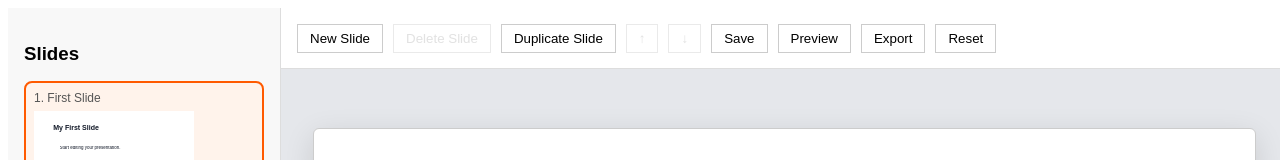
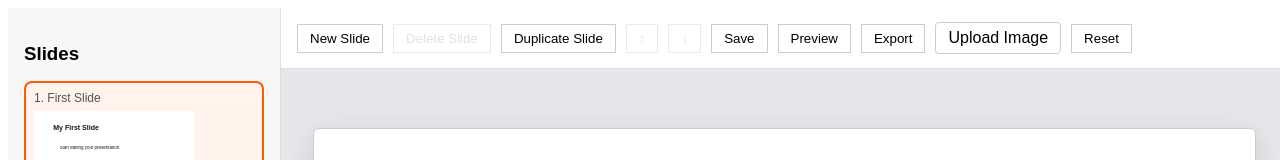
Before and after one commit to NargizaAlieva/revealjs-presentation-editor, a React app in the folder frontend/: page / in a window 1280 px wide. Shown: the top 160 px of the page. Built offline with nearby package versions, Linux system fonts and the light colour scheme; the HTML template or start-up script is replaced by a standard one.

Commit message:
feat: add image upload and canvas rendering

```diff
--- a/frontend/src/components/EditorCanvas.css
+++ b/frontend/src/components/EditorCanvas.css
@@ -125,3 +125,9 @@
   bottom: 8px;
   width: 10px;
 }
+
+.canvas-media {
+  object-fit: contain;
+  user-select: none;
+  cursor: pointer;
+}
--- a/frontend/src/components/EditorCanvas.jsx
+++ b/frontend/src/components/EditorCanvas.jsx
@@ -22,6 +22,7 @@ export default function EditorCanvas({
   }
 
   const textElements = slide.contents?.text ?? [];
+  const mediaElements = slide.contents?.media ?? [];
 
   const handleMouseMove = (e) => {
     const canvasRect = e.currentTarget.getBoundingClientRect();
@@ -90,7 +91,6 @@ export default function EditorCanvas({
             >
               {/* Drag handle — only visible when selected */}
               {isSelected && (
-
                 <>
                   {["top", "right", "bottom", "left"].map((side) => (
                     <div
@@ -120,10 +120,10 @@ export default function EditorCanvas({
                     onClick={(e) => {
                       e.stopPropagation();
                       onFormatTextElement(textElement.id, {
-                        weight: formatting.weight === "bold" ? "normal" : "bold",
+                        weight:
+                          formatting.weight === "bold" ? "normal" : "bold",
                       });
                     }}
-
                     style={{
                       fontWeight:
                         formatting.weight === "bold" ? "bold" : "normal",
@@ -204,6 +204,23 @@ export default function EditorCanvas({
             </div>
           );
         })}
+        {mediaElements.map((media) => (
+          <img
+            key={media.id}
+            src={media["file-link"]}
+            alt=""
+            className="canvas-media"
+            style={{
+              position: "absolute",
+              left: `${media.position?.x ?? 0}%`,
+              top: `${media.position?.y ?? 0}%`,
+              width: `${media.width ?? 300}px`,
+              height: `${media.height ?? 200}px`,
+              transform: `rotate(${media.rotation ?? 0}deg)`,
+              zIndex: media["z-index"] ?? 1,
+            }}
+          />
+        ))}
       </section>
     </main>
   );
--- a/frontend/src/components/Toolbar.css
+++ b/frontend/src/components/Toolbar.css
@@ -23,3 +23,16 @@
   opacity: 0.4;
   cursor: not-allowed;
 }
+
+.toolbar-upload {
+  display: inline-block;
+  padding: 6px 12px;
+  border: 1px solid #ccc;
+  cursor: pointer;
+  background: white;
+  border-radius: 4px;
+}
+
+.toolbar-upload:hover {
+  background: #f5f5f5;
+}
--- a/frontend/src/components/Toolbar.jsx
+++ b/frontend/src/components/Toolbar.jsx
@@ -13,6 +13,7 @@ export default function Toolbar({
   canMoveDown,
   onExportPresentation,
   onResetPresentation,
+  onImageUpload,
 }) {
   return (
     <header className="toolbar">
@@ -30,6 +31,15 @@ export default function Toolbar({
       <button onClick={onSavePresentation}>Save</button>{" "}
       <button onClick={onOpenPreview}>Preview</button>
       <button onClick={onExportPresentation}>Export</button>
+      <label className="toolbar-upload">
+        Upload Image
+        <input
+          type="file"
+          accept="image/*"
+          onChange={onImageUpload}
+          style={{ display: "none" }}
+        />
+      </label>
       <button onClick={onResetPresentation}>Reset</button>
     </header>
   );
--- a/frontend/src/hooks/useSlides.js
+++ b/frontend/src/hooks/useSlides.js
@@ -18,7 +18,9 @@ const loadInitialState = () => {
     const result = deserializePresentation(saved);
 
     if (!result || !result.data || !result.data.slideset) {
-      console.warn("[useSlides] Invalid or outdated data in localStorage, resetting.");
+      console.warn(
+        "[useSlides] Invalid or outdated data in localStorage, resetting.",
+      );
       localStorage.removeItem(STORAGE_KEY);
       return createInitialEditorState();
     }
@@ -44,7 +46,7 @@ export function useSlides() {
   const [state, reactDispatch] = useReducer(
     editorReducer,
     undefined,
-    loadInitialState
+    loadInitialState,
   );
 
   const stateRef = useRef(state);
@@ -52,7 +54,7 @@ export function useSlides() {
 
   const eventBus = useMemo(
     () => createEventBus(reactDispatch, () => stateRef.current),
-    []
+    [reactDispatch],
   );
 
   const slides = state.presentation?.slideset?.slides ?? [];
@@ -62,24 +64,24 @@ export function useSlides() {
   const setSelectedSlideId = useCallback(
     (slideIndex) =>
       eventBus.dispatch(
-        createEditorEvent(EditorEventType.SLIDE.SELECT, { slideIndex })
+        createEditorEvent(EditorEventType.SLIDE.SELECT, { slideIndex }),
       ),
-    [eventBus]
+    [eventBus],
   );
 
   const addSlide = useCallback(
     () => eventBus.dispatch(createEditorEvent(EditorEventType.SLIDE.ADD)),
-    [eventBus]
+    [eventBus],
   );
 
   const deleteSlide = useCallback(
     () => eventBus.dispatch(createEditorEvent(EditorEventType.SLIDE.DELETE)),
-    [eventBus]
+    [eventBus],
   );
 
   const duplicateSlide = useCallback(
     () => eventBus.dispatch(createEditorEvent(EditorEventType.SLIDE.DUPLICATE)),
-    [eventBus]
+    [eventBus],
   );
 
   const moveSlideUp = useCallback(() => {
@@ -88,7 +90,7 @@ export function useSlides() {
       createEditorEvent(EditorEventType.SLIDE.REORDER, {
         fromIndex: selectedSlideIndex,
         toIndex: selectedSlideIndex - 1,
-      })
+      }),
     );
   }, [eventBus, selectedSlideIndex]);
 
@@ -98,40 +100,44 @@ export function useSlides() {
       createEditorEvent(EditorEventType.SLIDE.REORDER, {
         fromIndex: selectedSlideIndex,
         toIndex: selectedSlideIndex + 1,
-      })
+      }),
     );
   }, [eventBus, selectedSlideIndex, slides.length]);
 
   const toggleSlideHidden = useCallback(
     (slideIndex) =>
       eventBus.dispatch(
-        createEditorEvent(EditorEventType.SLIDE.TOGGLE_HIDDEN, { slideIndex })
+        createEditorEvent(EditorEventType.SLIDE.TOGGLE_HIDDEN, { slideIndex }),
       ),
-    [eventBus]
+    [eventBus],
   );
 
   const updateSlideBackground = useCallback(
     (background) =>
       eventBus.dispatch(
-        createEditorEvent(EditorEventType.SLIDE.UPDATE_BACKGROUND, { background })
+        createEditorEvent(EditorEventType.SLIDE.UPDATE_BACKGROUND, {
+          background,
+        }),
       ),
-    [eventBus]
+    [eventBus],
   );
 
   const updateSlideTransition = useCallback(
     (transition) =>
       eventBus.dispatch(
-        createEditorEvent(EditorEventType.SLIDE.UPDATE_TRANSITION, { transition })
+        createEditorEvent(EditorEventType.SLIDE.UPDATE_TRANSITION, {
+          transition,
+        }),
       ),
-    [eventBus]
+    [eventBus],
   );
 
   const updateSlideNotes = useCallback(
     (notes) =>
       eventBus.dispatch(
-        createEditorEvent(EditorEventType.SLIDE.UPDATE_NOTES, { notes })
+        createEditorEvent(EditorEventType.SLIDE.UPDATE_NOTES, { notes }),
       ),
-    [eventBus]
+    [eventBus],
   );
 
   const updateTextElementContent = useCallback(
@@ -140,9 +146,9 @@ export function useSlides() {
         createEditorEvent(EditorEventType.CONTENT.UPDATE_TEXT, {
           textElementId,
           text: newText,
-        })
+        }),
       ),
-    [eventBus]
+    [eventBus],
   );
 
   const updateTextElementFormatting = useCallback(
@@ -151,9 +157,9 @@ export function useSlides() {
         createEditorEvent(EditorEventType.CONTENT.UPDATE_TEXT_FORMATTING, {
           textElementId,
           formatting,
-        })
+        }),
       ),
-    [eventBus]
+    [eventBus],
   );
 
   const updateTextElementPosition = useCallback(
@@ -162,9 +168,9 @@ export function useSlides() {
         createEditorEvent(EditorEventType.CONTENT.MOVE_ELEMENT, {
           elementId: textElementId,
           position: { x, y },
-        })
+        }),
       ),
-    [eventBus]
+    [eventBus],
   );
 
   const updateTextElementSize = useCallback(
@@ -173,39 +179,41 @@ export function useSlides() {
         createEditorEvent(EditorEventType.CONTENT.RESIZE_ELEMENT, {
           elementId: textElementId,
           size: { width, height },
-        })
+        }),
       ),
-    [eventBus]
+    [eventBus],
   );
 
   const deleteElement = useCallback(
     (elementId) =>
       eventBus.dispatch(
-        createEditorEvent(EditorEventType.CONTENT.DELETE_ELEMENT, { elementId })
+        createEditorEvent(EditorEventType.CONTENT.DELETE_ELEMENT, {
+          elementId,
+        }),
       ),
-    [eventBus]
+    [eventBus],
   );
 
   const addMedia = useCallback(
     (mediaElement) =>
       eventBus.dispatch(
-        createEditorEvent(EditorEventType.MEDIA.ADD, { mediaElement })
+        createEditorEvent(EditorEventType.MEDIA.ADD, { mediaElement }),
       ),
-    [eventBus]
+    [eventBus],
   );
 
   const deleteMedia = useCallback(
     (mediaId) =>
       eventBus.dispatch(
-        createEditorEvent(EditorEventType.MEDIA.DELETE, { mediaId })
+        createEditorEvent(EditorEventType.MEDIA.DELETE, { mediaId }),
       ),
-    [eventBus]
+    [eventBus],
   );
 
   const savePresentation = useCallback(
     () =>
       eventBus.dispatch(createEditorEvent(EditorEventType.PRESENTATION.SAVE)),
-    [eventBus]
+    [eventBus],
   );
 
   const resetPresentation = useCallback(() => {
--- a/frontend/src/pages/EditorPage.jsx
+++ b/frontend/src/pages/EditorPage.jsx
@@ -27,10 +27,35 @@ export default function EditorPage() {
     updateTextElementPosition,
     updateTextElementSize,
     updateTextElementFormatting,
+    addMedia,
   } = useSlides();
 
   const exportPresentation = () => {
     exportToReveal(presentation);
+  };
+
+  const handleImageUpload = (event) => {
+    const file = event.target.files?.[0];
+    if (!file || !file.type.startsWith("image/")) return;
+
+    const reader = new FileReader();
+
+    reader.onload = () => {
+      addMedia({
+        id: crypto.randomUUID(),
+        "file-link": reader.result,
+        "media-type": "image",
+        position: { x: 10, y: 10 },
+        width: 300,
+        height: 200,
+        rotation: 0,
+        "z-index": 1,
+        scale: 1,
+      });
+    };
+
+    reader.readAsDataURL(file);
+    event.target.value = "";
   };
 
   return (
@@ -55,6 +80,7 @@ export default function EditorPage() {
           canMoveUp={selectedSlideIndex > 0}
           canMoveDown={selectedSlideIndex < slides.length - 1}
           onResetPresentation={resetPresentation}
+          onImageUpload={handleImageUpload}
         />
 
         {selectedSlide && (
@@ -69,10 +95,7 @@ export default function EditorPage() {
       </div>
 
       {isPreviewOpen && (
-        <PreviewModal
-          slides={slides}
-          onClose={() => setIsPreviewOpen(false)}
-        />
+        <PreviewModal slides={slides} onClose={() => setIsPreviewOpen(false)} />
       )}
     </div>
   );
```
